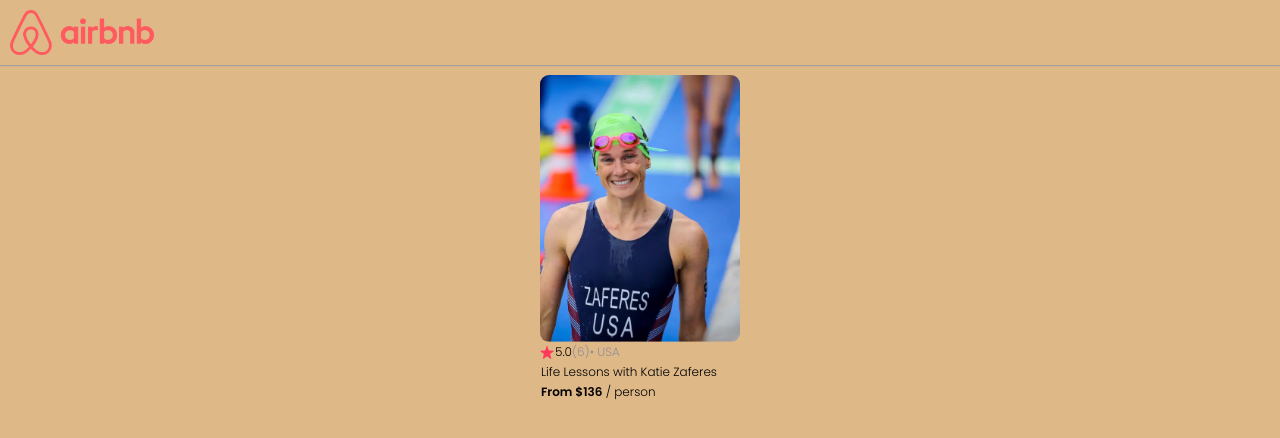
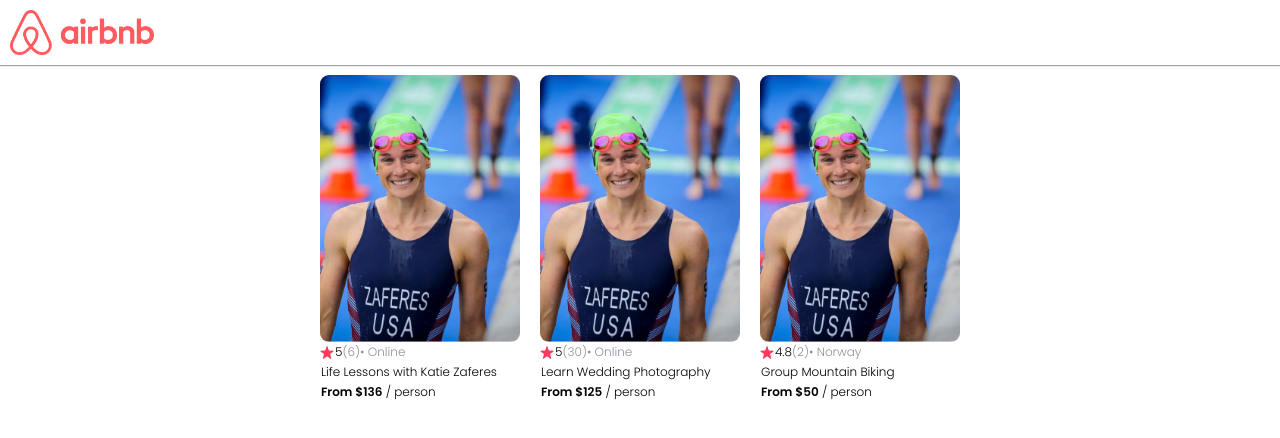
Before and after one commit to Ferningo/scrimba-react-airBnB-project, a React (Vite) app in the folder AirBnB Experiences Clone/: page / in a window 1280 px wide. Shown: the top 438 px of the page. Built offline with nearby package versions, Linux system fonts and the light colour scheme.

Commit message:
Implement function to map Card components by array

```diff
--- a/AirBnB Experiences Clone/src/App.jsx
+++ b/AirBnB Experiences Clone/src/App.jsx
@@ -2,30 +2,36 @@
 import Contact from "./components/Contact"
 import HeroSection from "./components/HeroSection"
 import NavBar from "./components/NavBar"
-
 import katieImg from "./assets/katie-zaferes.png"
+import data from "./data"
 
 
-// - reviewCount (6)
-// - country (Whatever you want)
-// - title ("Life Lessons with Katie Zaferes")
-// - price (136)
-
+const createCardArray = (data) => {
+  const cards = data.map((cardInfo) => {
+    return(
+      // eslint-disable-next-line react/jsx-key
+      <Card
+        imagePath={katieImg}
+        rating = {cardInfo.stats.rating}
+        reviewCount = {cardInfo.stats.reviewCount}
+        location = {cardInfo.location}
+        title = {cardInfo.title}
+        price = {cardInfo.price}
+      Card/>
+      )
+  })
+  return cards
+}
 
 
 function App() {
+  const cards = createCardArray(data)
+
   return (
     <>
       <NavBar />
       <div className="contact-container">
-        <Card
-          imagePath={katieImg}
-          rating="5.0"
-          reviewCount={6}
-          country='USA'
-          title='Life Lessons with Katie Zaferes'
-          price={136}
-        />
+        {cards}
       </div>
     </>
   )
--- a/AirBnB Experiences Clone/src/components/Card.jsx
+++ b/AirBnB Experiences Clone/src/components/Card.jsx
@@ -8,7 +8,7 @@
             <div className='stats-container'>
                 <img src={star} className='star-logo'/>
                 <p className='card-stats'> <span className='rating'>{props.rating}</span>
-                 ({props.reviewCount})• {props.country}</p>
+                 ({props.reviewCount})• {props.location}</p>
             </div>
             <p className='card-title'>{props.title}</p>
             <p className='card-price'><span className='price'>From ${props.price}</span> / person</p>
--- /dev/null
+++ b/AirBnB Experiences Clone/src/data.js
@@ -0,0 +1,41 @@
+export default [
+    {
+        id: 1,
+        title: "Life Lessons with Katie Zaferes",
+        description: "I will share with you what I call \"Positively Impactful Moments of Disappointment.\" Throughout my career, many of my highest moments only came after setbacks and losses. But learning from those difficult moments is what gave me the ability to rise above them and reach my goals.",
+        price: 136,
+        coverImg: "katie-zaferes.png",
+        stats: {
+            rating: 5.0,
+            reviewCount: 6
+        },
+        location: "Online",
+        openSpots: 0,
+    },
+    {
+        id: 2,
+        title: "Learn Wedding Photography",
+        description: "Interested in becoming a wedding photographer? For beginner and experienced photographers alike, join us in learning techniques required to leave the happy couple with memories that'll last a lifetime.",
+        price: 125,
+        coverImg: "wedding-photography.png",
+        stats: {
+            rating: 5.0,
+            reviewCount: 30
+        },
+        location: "Online",
+        openSpots: 27,
+    },
+    {
+        id: 3,
+        title: "Group Mountain Biking",
+        description: "Experience the beautiful Norwegian landscape and meet new friends all while conquering rugged terrain on your mountain bike. (Bike provided!)",
+        price: 50,
+        coverImg: "mountain-bike.png",
+        stats: {
+            rating: 4.8,
+            reviewCount: 2
+        },
+        location: "Norway",
+        openSpots: 3,
+    }
+]
--- a/AirBnB Experiences Clone/src/index.css
+++ b/AirBnB Experiences Clone/src/index.css
@@ -2,7 +2,7 @@
   margin: 0;
   background-color:white;
   font-family: 'Poppins', 'sans-serif';
-  background-color: burlywood;
+  /* background-color: burlywood; */
 }
 
 .nav-bar{
@@ -135,5 +135,6 @@
   flex-wrap: wrap;
   align-items: center;
   justify-content: center;
-  /* max-width: 70%; */
+  /* border: 2px solid black;
+  min-height: 90vh; */
 }
```
